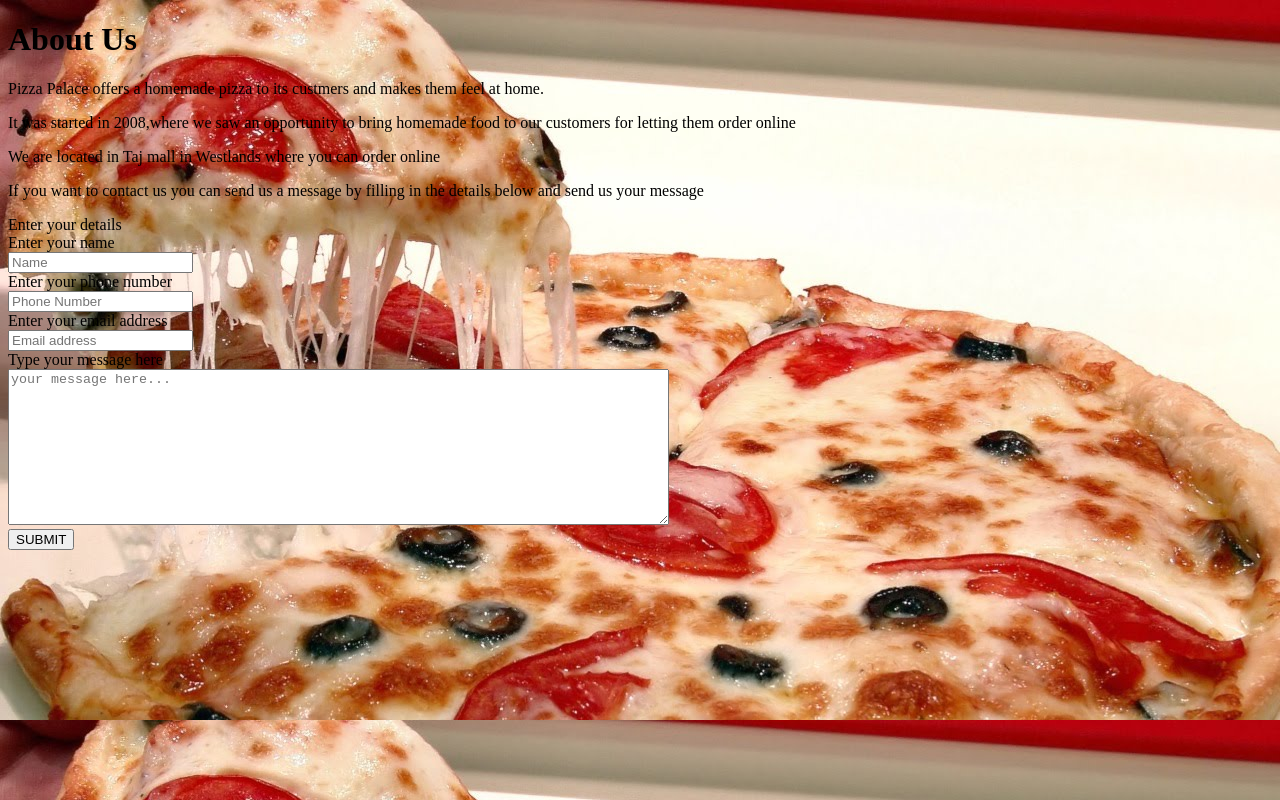
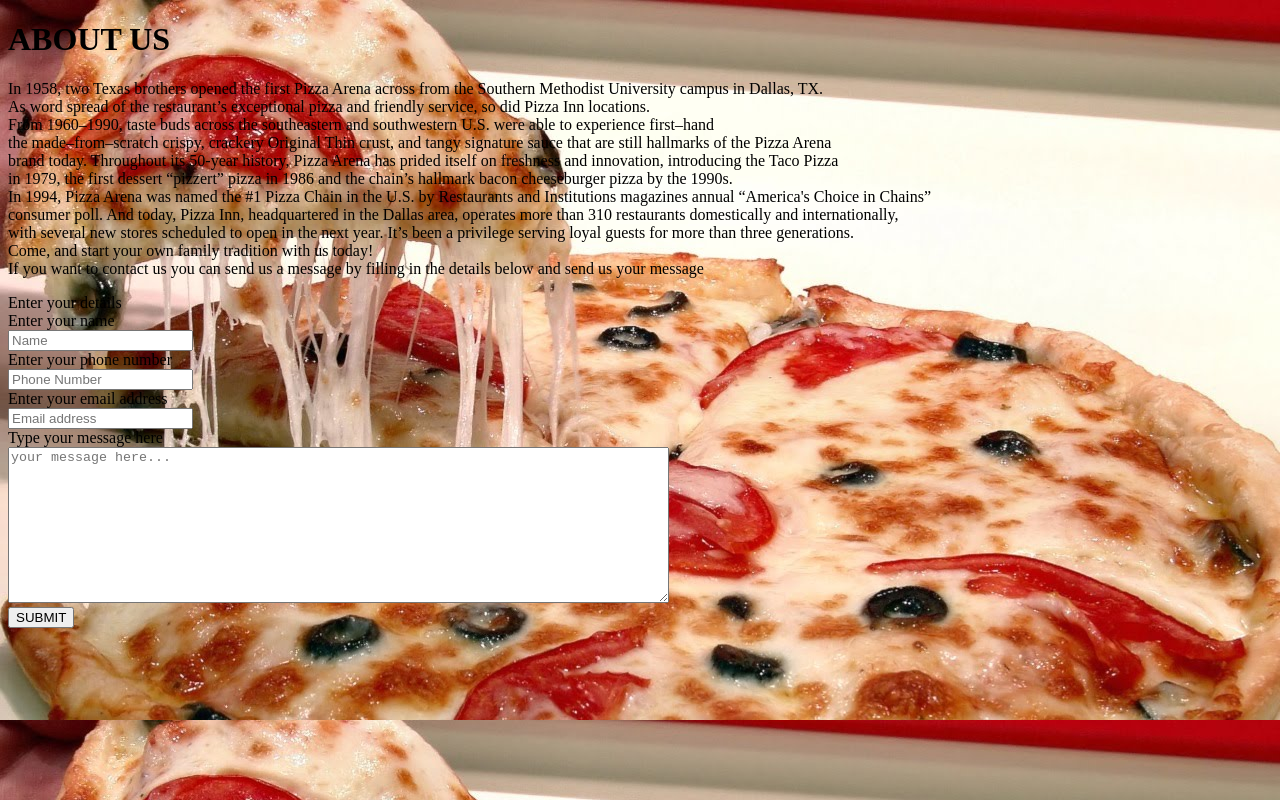
Before and after one commit to Rogue-African/pizzashop, a plain HTML site: page About.html in a window 1280 px wide. Drawn offline with Linux system fonts and the light colour scheme.

Commit message:
name of company changed

```diff
--- a/About.html
+++ b/About.html
@@ -3,18 +3,25 @@
 <head>
     <meta charset="UTF-8">
     <meta name="viewport" content="width=device-width, initial-scale=1.0">
-    <title>About US</title>
+    <title>ABOUT US</title>
 </head>
 <body style="background-image: url(images/pizza2.jpg);">
     <div class="container" id="contact">
         <div class="contact">
-           <h1>About Us</h1>
+           <h1>ABOUT US</h1>
         </div>
         <div class="carosel">
-            <p>Pizza Palace offers a homemade pizza to its custmers and makes them feel at home.</p>
-            <p>It was started in 2008,where we saw an opportunity to bring homemade food to our customers for letting them order online</p>
-            <p>We are located in Taj mall in Westlands where you can order online</p>
-            <p>If you want to contact us you can send us a message by filling in the details below and send us your message</p>
+            <p>In 1958, two Texas brothers opened the first Pizza Arena across from the Southern Methodist University campus in Dallas, TX.<br>
+              As word spread of the restaurant’s exceptional pizza and friendly service, so did Pizza Inn locations.<br>
+              From 1960–1990, taste buds across the southeastern and southwestern U.S. were able to experience first–hand <br>
+              the made–from–scratch crispy, crackery Original Thin crust, and tangy signature sauce that are still hallmarks of the Pizza Arena <br>
+              brand today. Throughout its 50-year history, Pizza Arena has prided itself on freshness and innovation, introducing the Taco Pizza <br>
+              in 1979, the first dessert “pizzert” pizza in 1986 and the chain’s hallmark bacon cheeseburger pizza by the 1990s. <br>
+              In 1994, Pizza Arena was named the #1 Pizza Chain in the U.S. by Restaurants and Institutions magazines annual “America's Choice in Chains”<br>
+              consumer poll. And today, Pizza Inn, headquartered in the Dallas area, operates more than 310 restaurants domestically and internationally, <br>
+              with several new stores scheduled to open in the next year. It’s been a privilege serving loyal guests for more than three generations.<br>
+              Come, and start your own family tradition with us today!<br>
+              If you want to contact us you can send us a message by filling in the details below and send us your message</p>
         </div>
         <div class="message">
           <form action="">
```
Also changed, not shown: index.html (+3 -2 lines).
